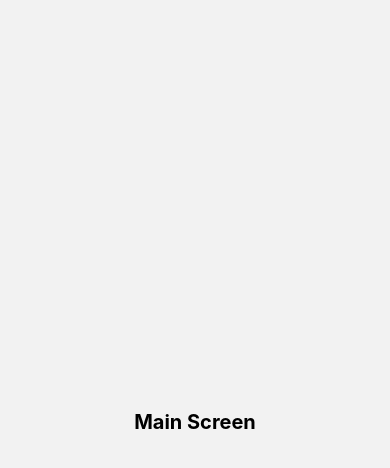
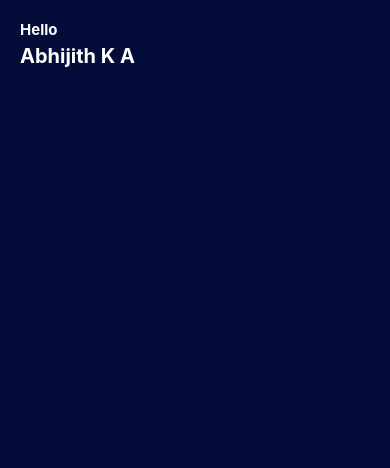
Before and after one commit to lucrada/Training-Project---Todo, a React Native app: screen /main_screen in a window 390 px wide. Shown: the top 468 px of the page. Built offline with nearby package versions, Linux system fonts and the light colour scheme.

Commit message:
added header component

```diff
--- /dev/null
+++ b/components/HeaderComponent.tsx
@@ -0,0 +1,36 @@
+/* eslint-disable prettier/prettier */
+import React from 'react';
+import { View, StyleSheet, Text } from 'react-native';
+
+const HeaderComponent = (props): React.JSX.Element => {
+    return (
+        <View style={styles.row}>
+            <View style={styles.col}>
+                <Text style={styles.greetText}>Hello</Text>
+                <Text style={styles.nameText}>{props.name}</Text>
+            </View>
+        </View>
+    );
+};
+
+const styles = StyleSheet.create({
+    row: {
+        flexDirection: 'row',
+    },
+    col: {
+        flexDirection: 'column',
+    },
+    greetText: {
+        color: '#fff',
+        fontWeight: 'bold',
+        fontSize: 15,
+        marginBottom: 5,
+    },
+    nameText: {
+        color: '#fff',
+        fontWeight: 'bold',
+        fontSize: 20,
+    },
+});
+
+export default HeaderComponent;
--- a/screens/main-screen/MainScreen.tsx
+++ b/screens/main-screen/MainScreen.tsx
@@ -1,12 +1,13 @@
 /* eslint-disable prettier/prettier */
 import React from 'react';
-import { Text, View } from 'react-native';
+import { View } from 'react-native';
 import styles from './Style';
+import HeaderComponent from '../../components/HeaderComponent';
 
 const MainScreen = () : React.JSX.Element => {
   return (
     <View style={styles.container}>
-      <Text style={styles.mainText}>Main Screen</Text>
+          <HeaderComponent name="Abhijith K A" />
     </View>
   );
 };
--- a/screens/main-screen/Style.tsx
+++ b/screens/main-screen/Style.tsx
@@ -3,13 +3,10 @@ import { StyleSheet } from 'react-native';
 
 const styles = StyleSheet.create({
     container: {
+        padding: 20,
         flex: 1,
-        justifyContent: 'center',
-        alignItems: 'center',
-    },
-    mainText: {
-        fontSize: 20,
-        fontWeight: 'bold',
+        flexDirection: 'column',
+        backgroundColor: '#040d3a',
     },
 });
 
```
